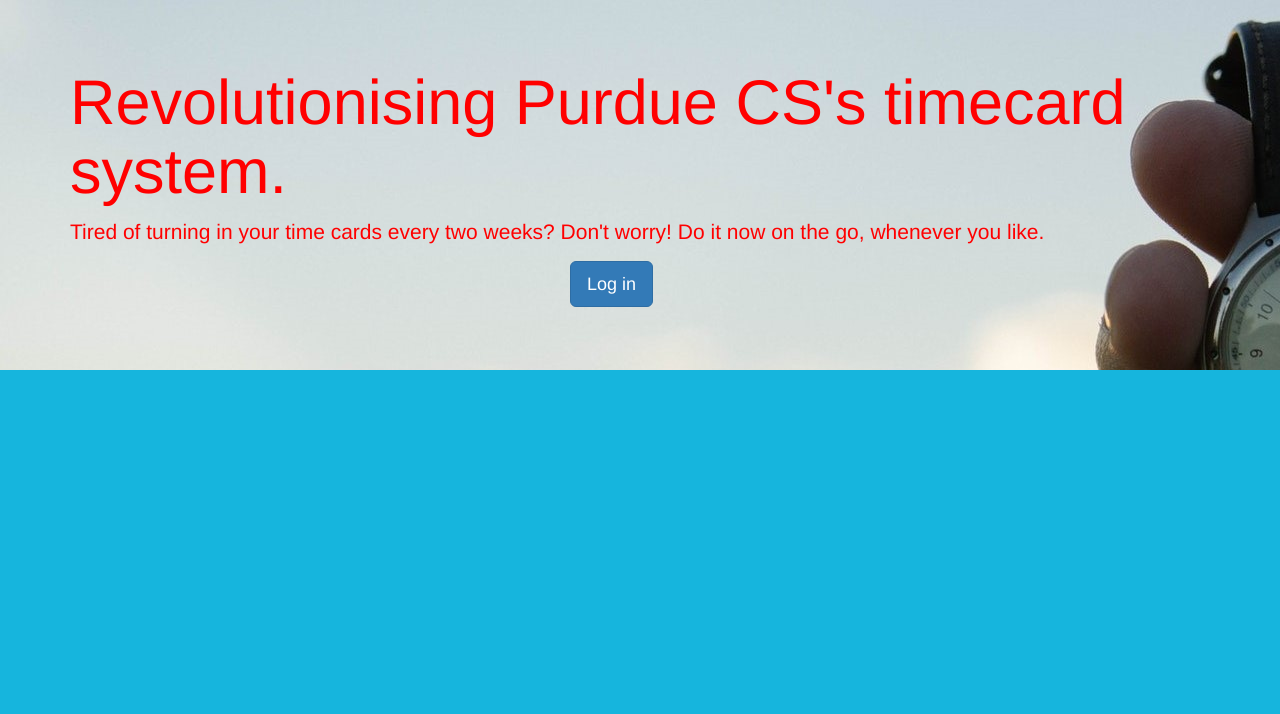
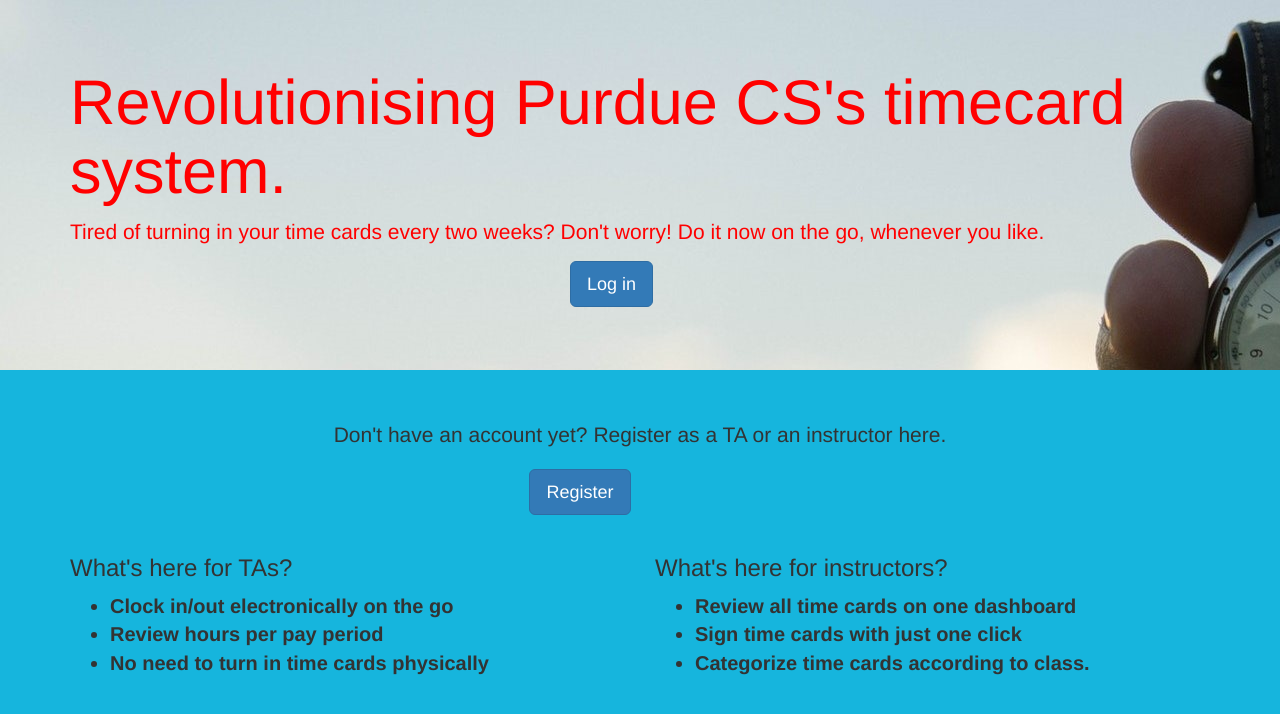
Before and after one commit to saahilp/eTimeCard, a Flask app: page / in a window 1280 px wide. Shown: the top 714 px of the page. Run offline with Flask 2, Linux system fonts and the light colour scheme; some libraries are stand-ins or nearby versions.

Commit message:
Landing page finalized.

```diff
--- a/static/landing.css
+++ b/static/landing.css
@@ -10,3 +10,24 @@
 #logInBtn {
   margin-left: 500px;
 }
+#registerContainer {
+  text-align: center;
+}
+#registerText {
+  text-align: center;
+}
+
+#registerButton {
+  margin-top: 20px;
+  margin-left: -620px;
+}
+
+.featureItem {
+  font-size: 20px;
+  font-weight: bold;
+}
+
+.featureHeader {
+  font-size: 26px;
+  font-weight: italic;
+}
--- a/templates/index.html
+++ b/templates/index.html
@@ -19,6 +19,40 @@
           </p>
         </div>
       </div>
+      <div class = "container" id="registerContainer">
+        <h3 class="lead" id="registerText"> Don't have an account yet? Register as a TA or an instructor here. </h3>
+        <p class="lead" id="registerButton">
+          <a class="btn btn-primary btn-lg" href="registration" role="button" id="logInBtn">Register</a>
+        </p>
+      </div>
+      <div class="container" id = "features">
+      <div class="row">
+        <div class="col-sm-6" id="utaFeatures">
+          <div class="card">
+            <div class="card-body">
+              <h3 class="card-title">What's here for TAs?</h4>
+              <ul >
+                <li class="featureItem">Clock in/out electronically on the go</li>
+                <li class="featureItem">Review hours per pay period</li>
+                <li class="featureItem">No need to turn in time cards physically</li>
+              </ul>
+            </div>
+          </div>
+        </div>
+        <div class="col-sm-6" id="instructorFeatures">
+          <div class="card">
+            <div class="card-body">
+              <h3 class="card-title">What's here for instructors?</h4>
+              <ul>
+                <li class="featureItem">Review all time cards on one dashboard</li>
+                <li class="featureItem">Sign time cards with just one click</li>
+                <li class="featureItem">Categorize time cards according to class.</li>
+              </ul>
+            </div>
+          </div>
+        </div>
+      </div>
+    </div>
 
 
 
```
